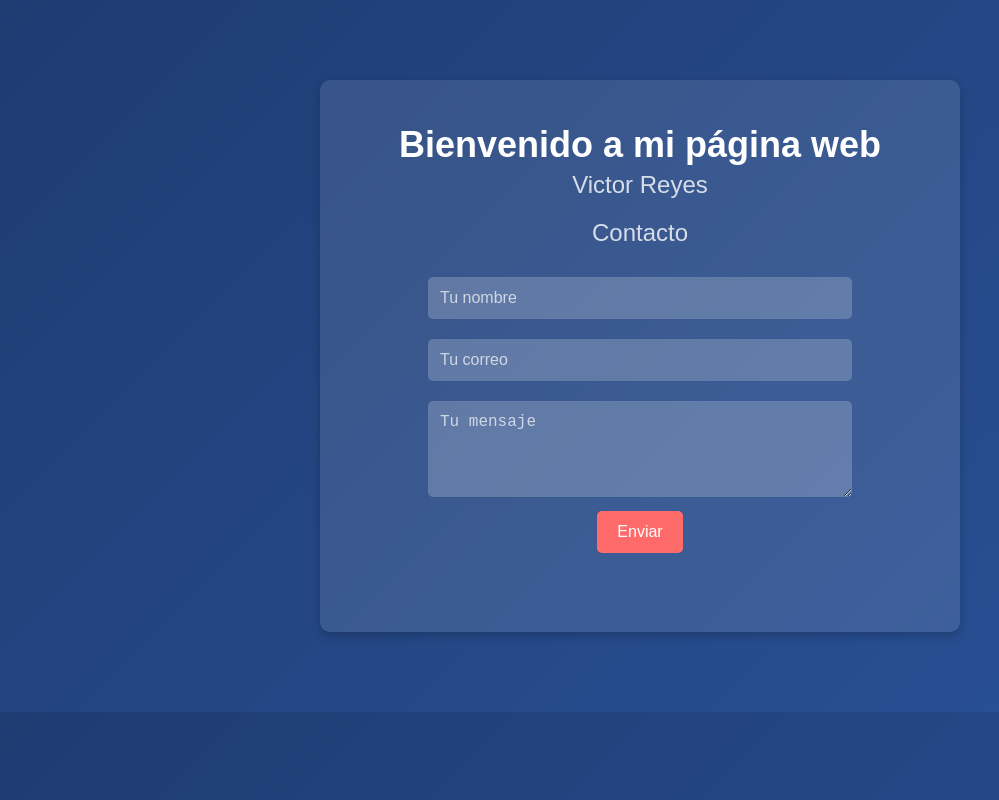
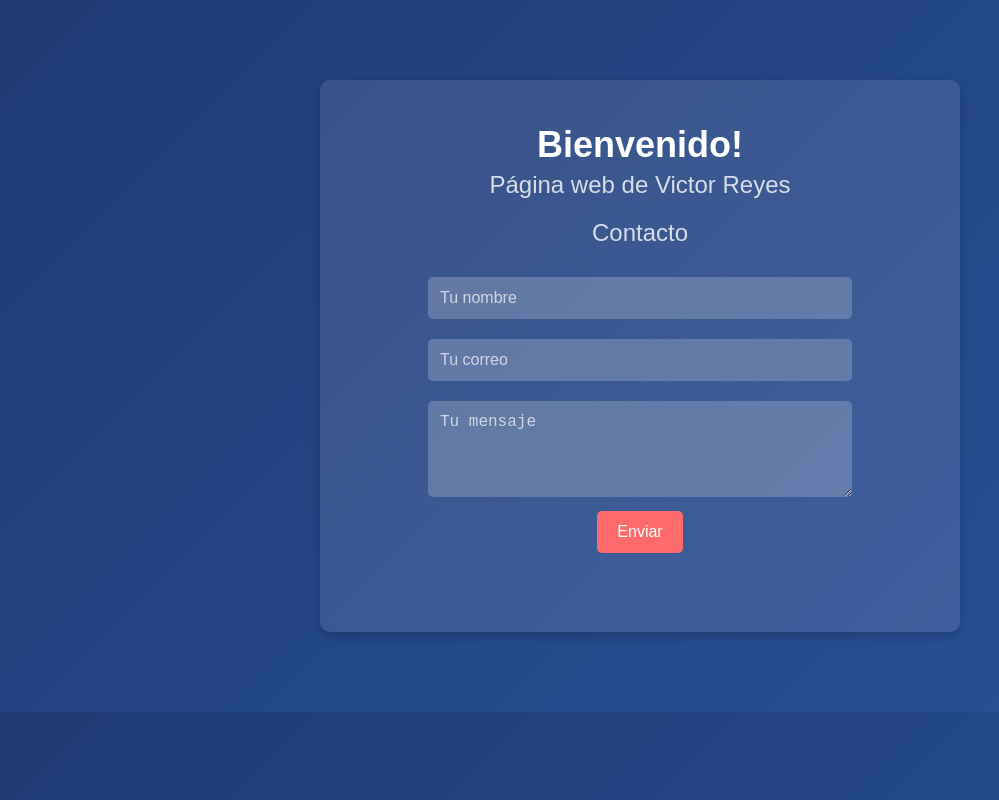
Before and after one commit to victorreyesgit/web_pages, a plain HTML site: page index.html in a window 1280 px wide. Shown: the whole page, without its empty margins (0-999 px from the left). Drawn offline with Linux system fonts and the light colour scheme.

Commit message:
Added some details

```diff
--- a/index.html
+++ b/index.html
@@ -84,8 +84,8 @@
 </head>
 <body>
     <div class="container">
-        <h1>Bienvenido a mi página web</h1>
-        <h2>Victor Reyes</h2>
+        <h1>Bienvenido!</h1>
+        <h2>Página web de Victor Reyes</h2>
 
         <h2>Contacto</h2>
         <form id="contactForm">
```
